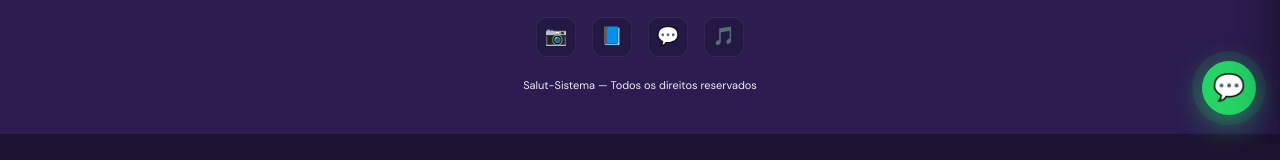
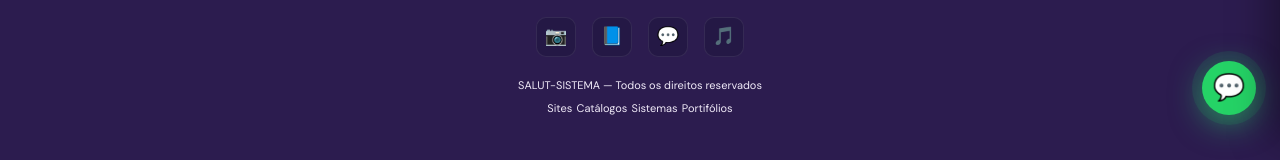
Before and after one commit to salut-sistema/SISTEMA-ADEGA, a plain HTML site: page adega-frontend/loja.html in a window 1280 px wide. Shown: the part 661-821 px from the top of the page. Before the commit the page ends 800 px from the top, so only its background shows below. Drawn offline with Linux system fonts and the light colour scheme.

Commit message:
adicionei link de salut sistema

```diff
--- a/adega-frontend/loja.html
+++ b/adega-frontend/loja.html
@@ -75,7 +75,11 @@
         <a href="#" id="footer-wpp" title="WhatsApp" target="_blank" rel="noopener">💬</a>
         <a href="#" id="footer-tiktok" title="TikTok" target="_blank" rel="noopener">🎵</a>
       </div>
-      <p class="footer-copy">Salut-Sistema — Todos os direitos reservados</p>
+      <p class="footer-copy">SALUT-SISTEMA — Todos os direitos reservados</p>
+      <a class="footer-copy" href="">Sites</a>
+      <a class="footer-copy" href="">Catálogos</a>
+      <a class="footer-copy" href="">Sistemas</a>
+      <a class="footer-copy" href="">Portifólios</a>
     </div>
   </footer>
 
```
Also changed, not shown: 2 other files.
